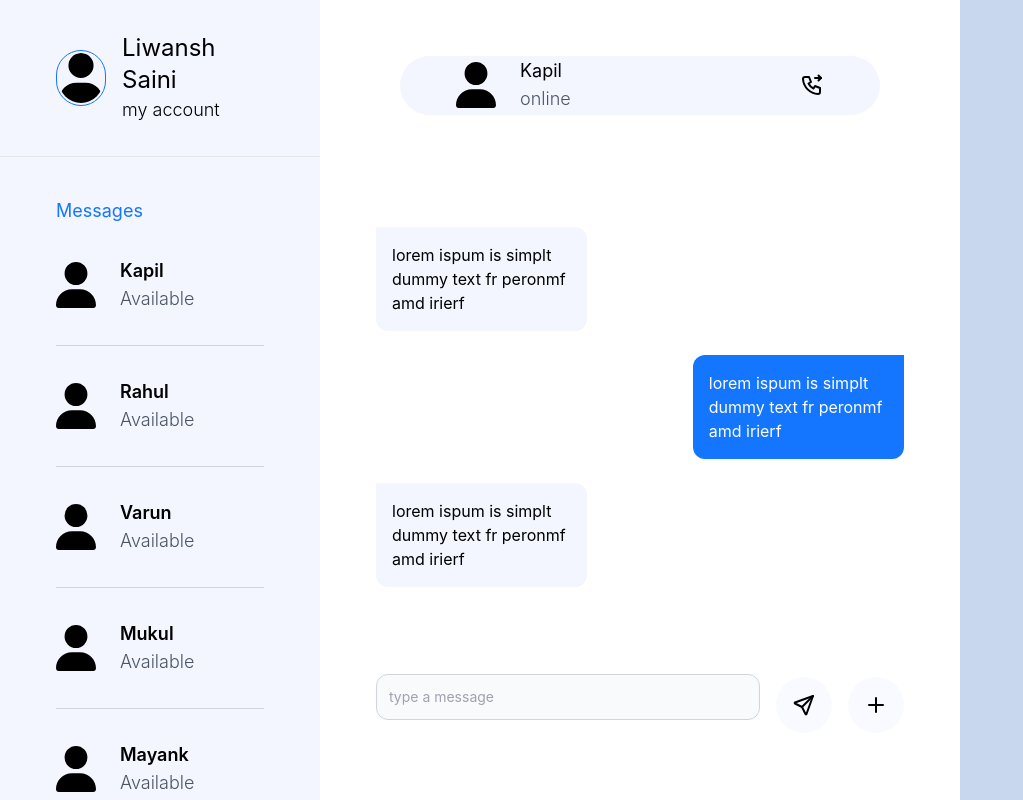
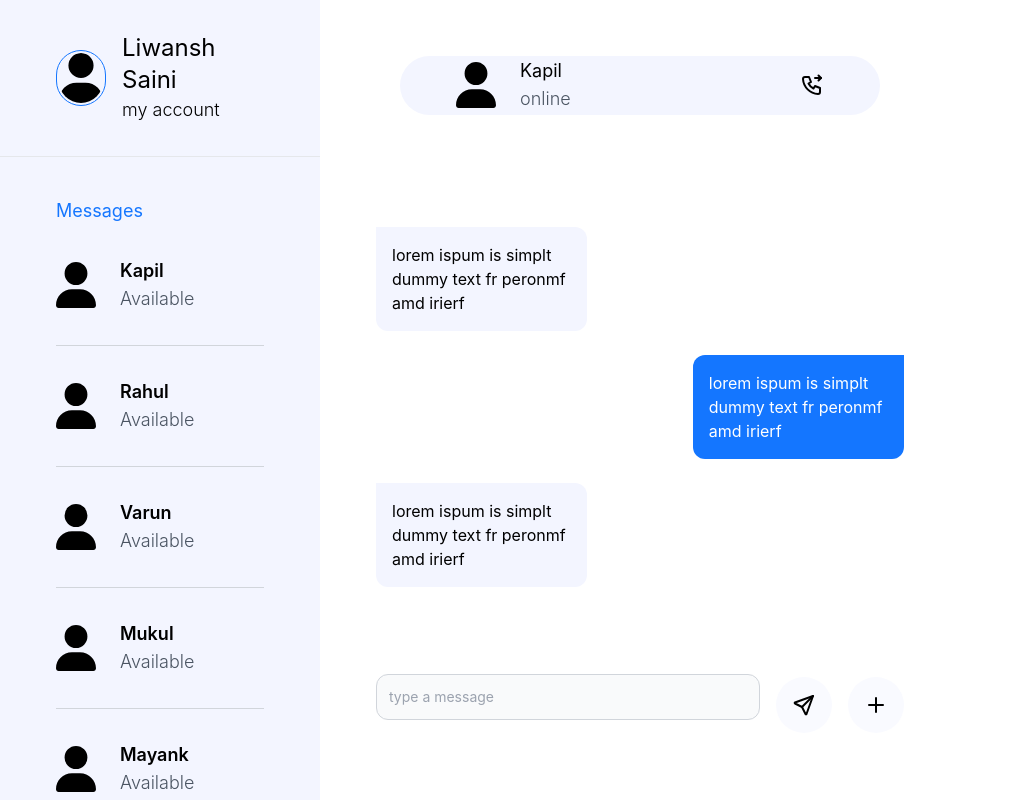
Before and after one commit to iamLiwansh/VerbiXchange, a React (Create React App) app: page / in a window 1280 px wide. Shown: the top 800 px of the page, without its empty margins (0-1023 px from the left). Built offline with nearby package versions, Linux system fonts and the light colour scheme.

Commit message:
added react router

```diff
--- a/src/App.js
+++ b/src/App.js
@@ -1,12 +1,14 @@
 import { Route, Routes } from 'react-router-dom';
 import './App.css';
 import Dashboard from './modules/Dashboard/Index';
-// import Form from './modules/Form/Index';
+import Form from './modules/Form/Index';
 function App() {
   return (
       <>
     <Routes>
-      <Route path="/user/sign-in"/>
+    <Route path="/" element={<Dashboard/>}/>
+      <Route path="/user/sign-in" element={<Form isSignInPage={true}/>}/>
+      <Route path="/user/sign-up" element={<Form isSignInPage={false}/>}/>
     </Routes>
    <div className="bg-[#c8d7ee] h-screen flex justify-center items-center">
     {/* <Form/> */}
```
